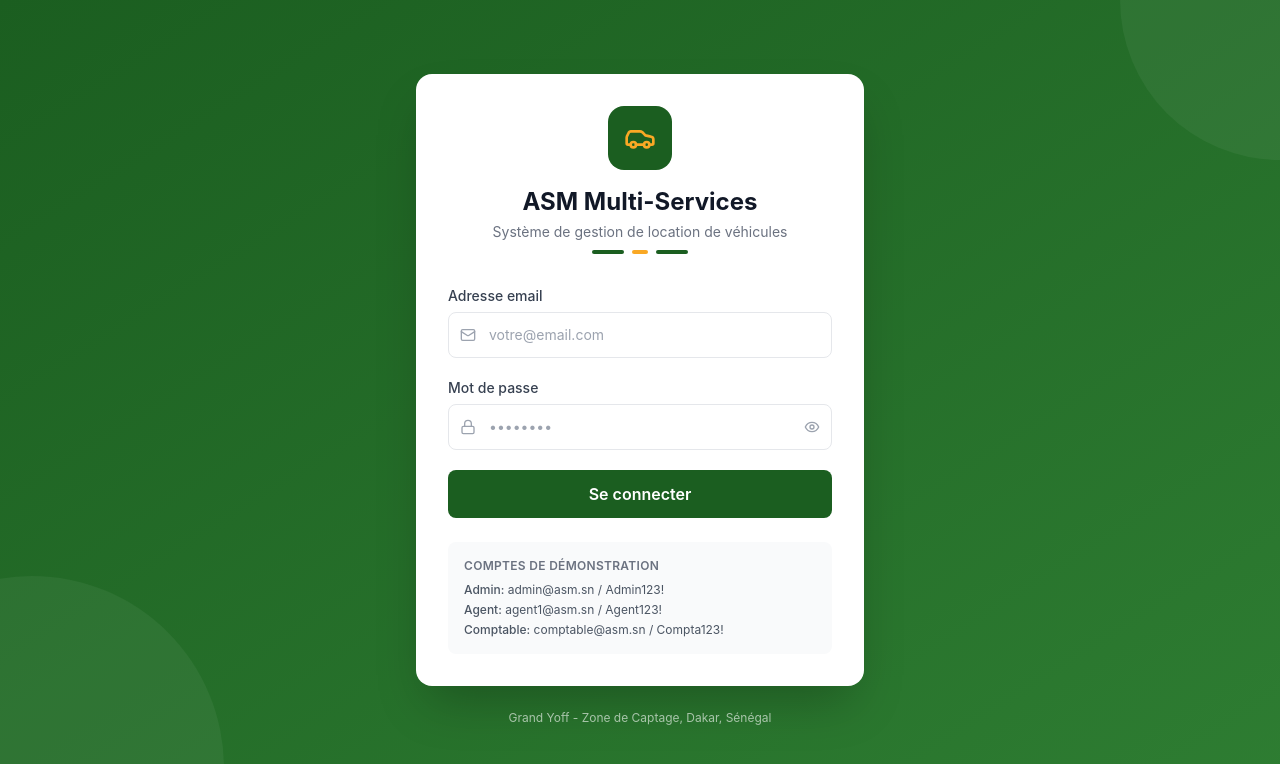
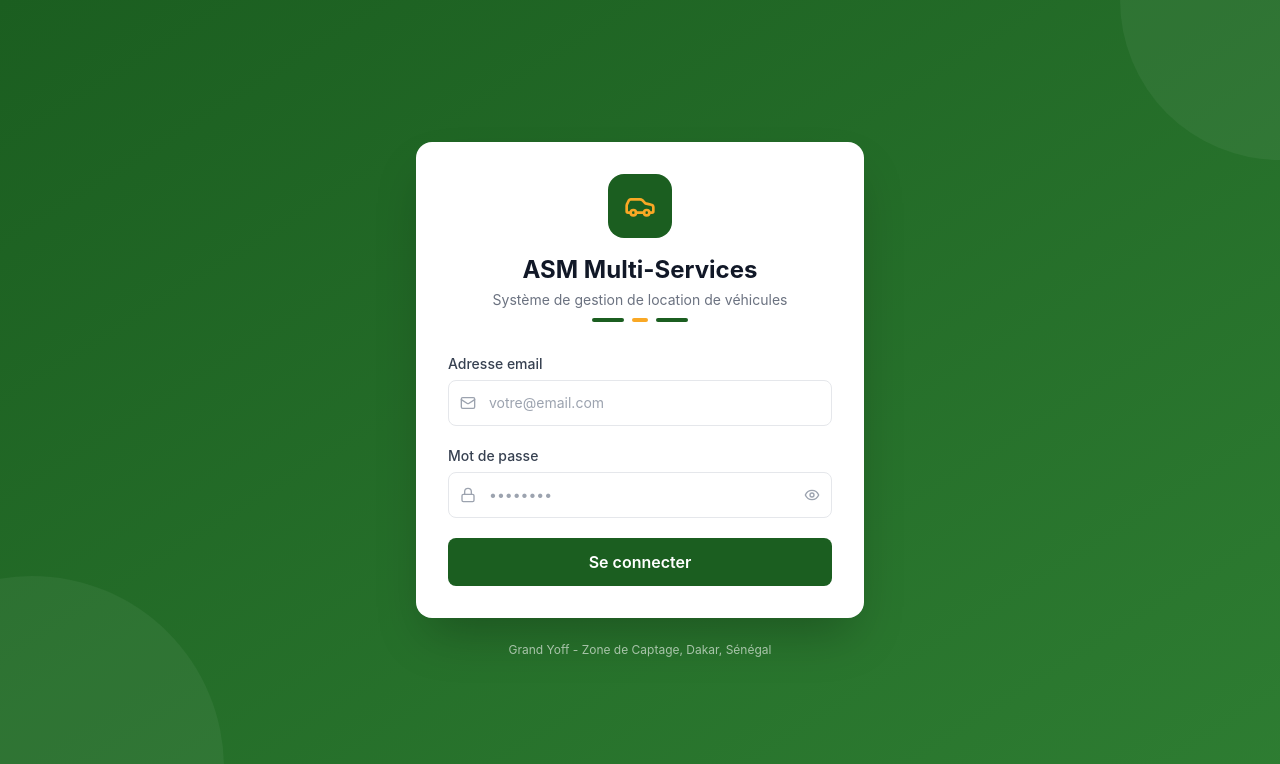
Before and after one commit to thiernoDiedhiou/asm_project, a React (Vite) app in the folder frontend/: page /login in a window 1280 px wide. Shown: the top 764 px of the page. Built offline with nearby package versions, Linux system fonts and the light colour scheme; no server answers.

Commit message:
ASM-1-compte demo

```diff
--- a/frontend/src/pages/auth/LoginPage.tsx
+++ b/frontend/src/pages/auth/LoginPage.tsx
@@ -126,25 +126,6 @@ export function LoginPage() {
             </button>
           </form>
 
-          {/* Comptes de demo — masqués en production */}
-          {!import.meta.env.PROD && (
-            <div className="mt-6 p-4 bg-gray-50 rounded-lg">
-              <p className="text-xs font-semibold text-gray-500 mb-2 uppercase tracking-wide">
-                Comptes de démonstration
-              </p>
-              <div className="space-y-1 text-xs text-gray-600">
-                <p>
-                  <span className="font-medium">Admin:</span> admin@asm.sn / Admin123!
-                </p>
-                <p>
-                  <span className="font-medium">Agent:</span> agent1@asm.sn / Agent123!
-                </p>
-                <p>
-                  <span className="font-medium">Comptable:</span> comptable@asm.sn / Compta123!
-                </p>
-              </div>
-            </div>
-          )}
         </div>
 
         {/* Pied de page */}
```
